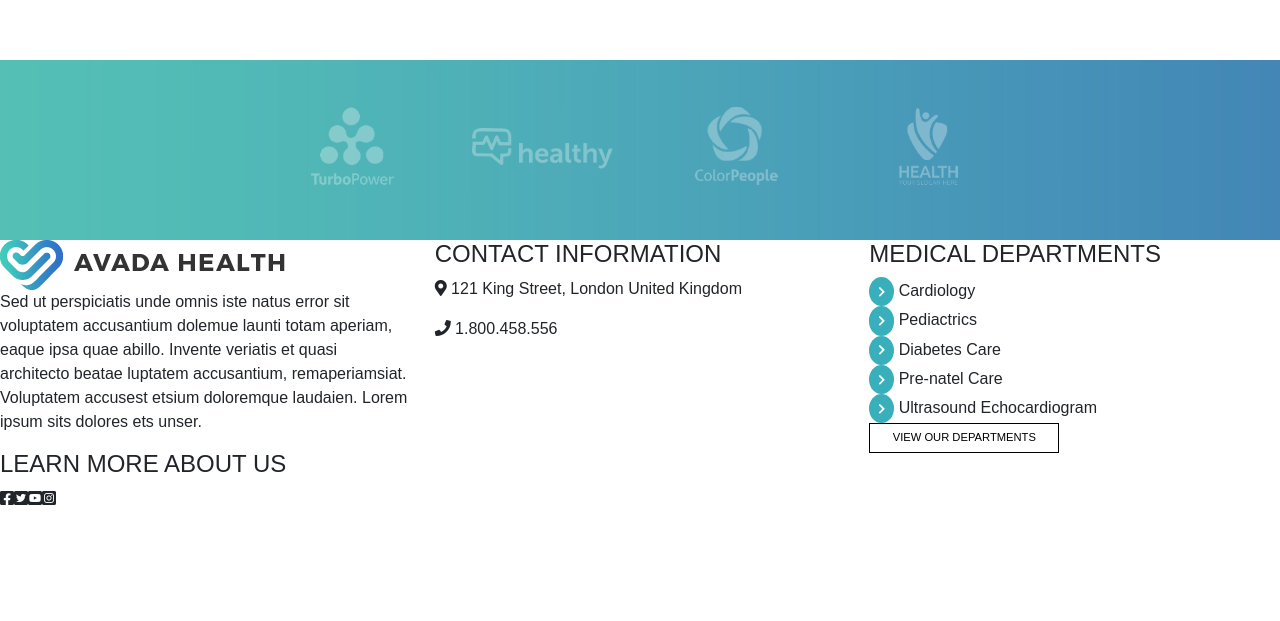
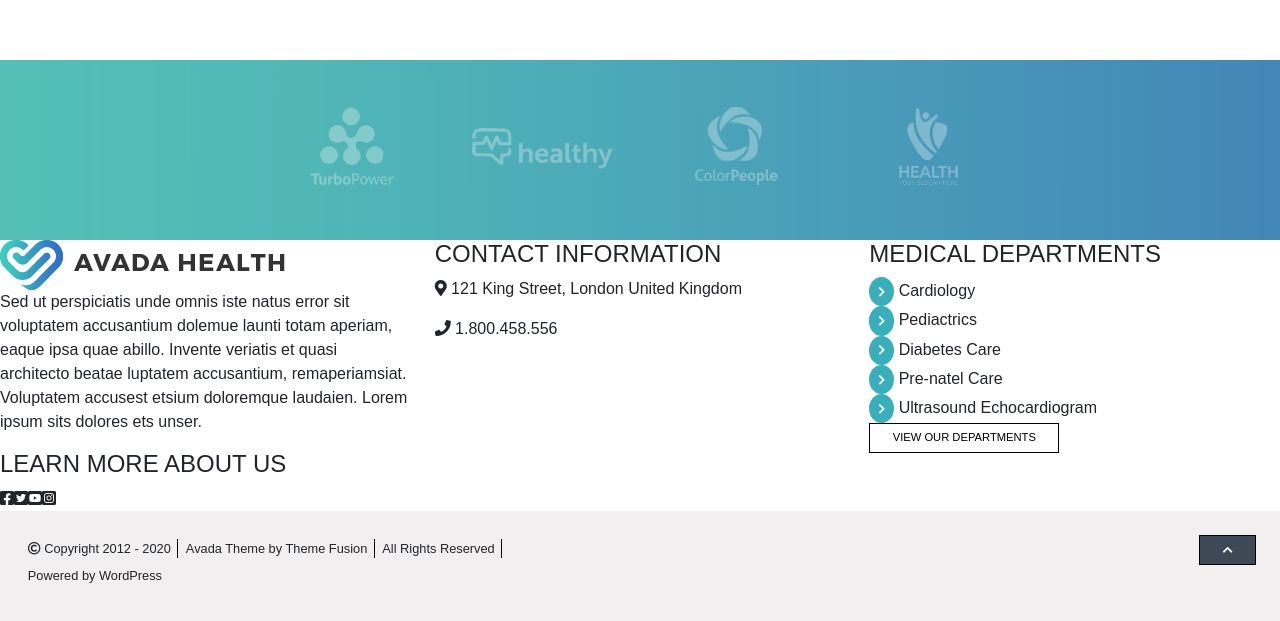
Before and after one commit to Daniele-Simonetti/proj-html-vuejs, a Vue app: page / in a window 1280 px wide. Shown: the part 4835-5456 px from the top of the page. Before the commit the page ends 5346 px from the top, so only its background shows below. Built offline with nearby package versions, Linux system fonts and the light colour scheme.

Commit message:
end footer

```diff
--- a/src/components/Footer.vue
+++ b/src/components/Footer.vue
@@ -1,4 +1,5 @@
 <template>
+  <footer>
     <div class="row">
       <div class="col-4">
         <img
@@ -51,6 +52,28 @@
         </ul>
       </div>
     </div>
+    <div class="row end">
+      <div class="col-6">
+        <ul class="list-inline">
+          <li class="list-inline-item">
+            <i class="far fa-copyright" /> Copyright 2012 - 2020
+          </li>
+          <li class="list-inline-item">
+            Avada Theme by <span>Theme Fusion</span>
+          </li>
+          <li class="list-inline-item">
+            All Rights Reserved
+          </li>
+          <li class="list-inline-item lastItem">
+            Powered by <span>WordPress</span>
+          </li>
+        </ul>
+      </div>
+      <div class="col-6 text-end">
+        <button><i class="fas fa-chevron-up" /></button>
+      </div>
+    </div>
+  </footer>
 </template>
 
 <script>
@@ -86,5 +109,23 @@ button {
   padding: 0.5em 2em;
   border-radius: 0;
 }
-
+.end {
+  background-color: #f1efef;
+  padding: 1.5em;
+  ul {
+    font-size: 0.8em;
+    li {
+      padding-right: 0.5em;
+      margin: 0.3em;
+      border-right: 1px solid black;
+    }
+    .lastItem {
+      border-right: 0;
+    }
+  }
+  button {
+    background-color: #3d4954;
+    color: white;
+  }
+}
 </style>
```
Lines whose indentation alone changed are shown as unchanged.
